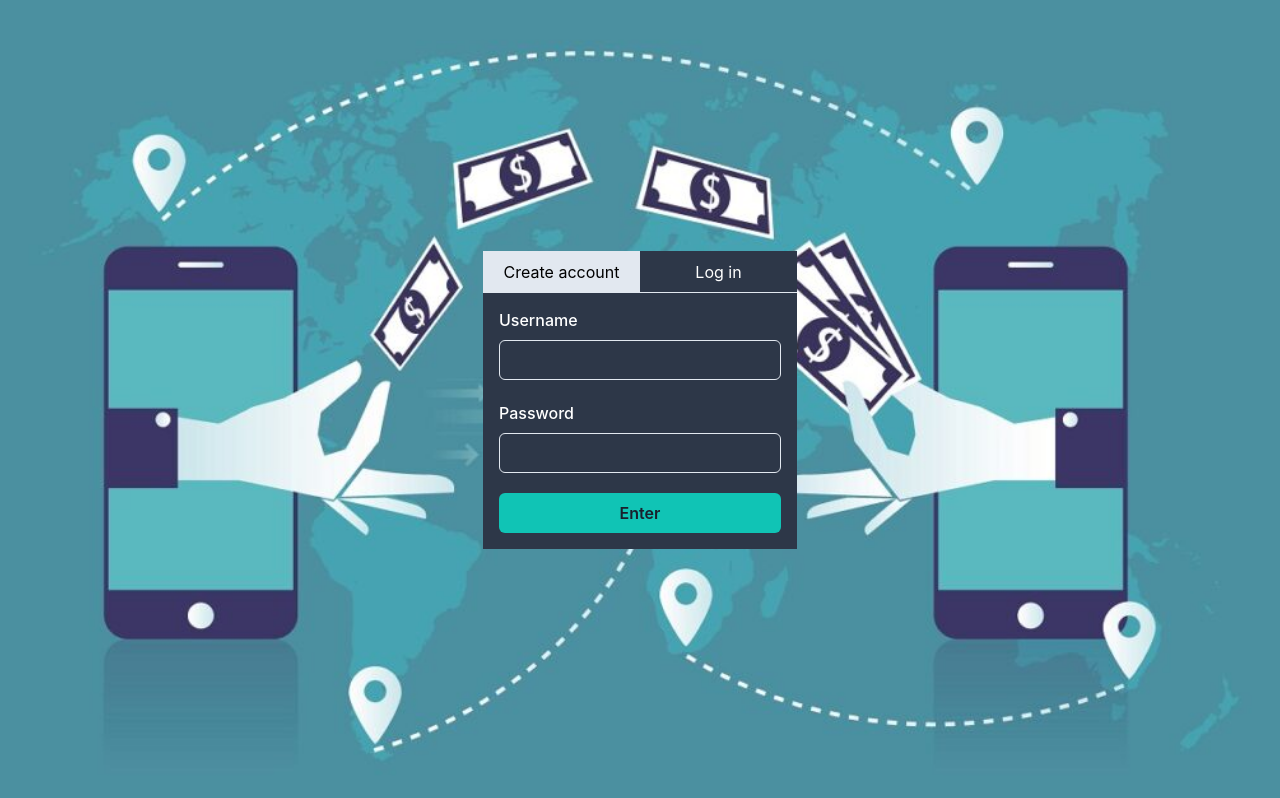
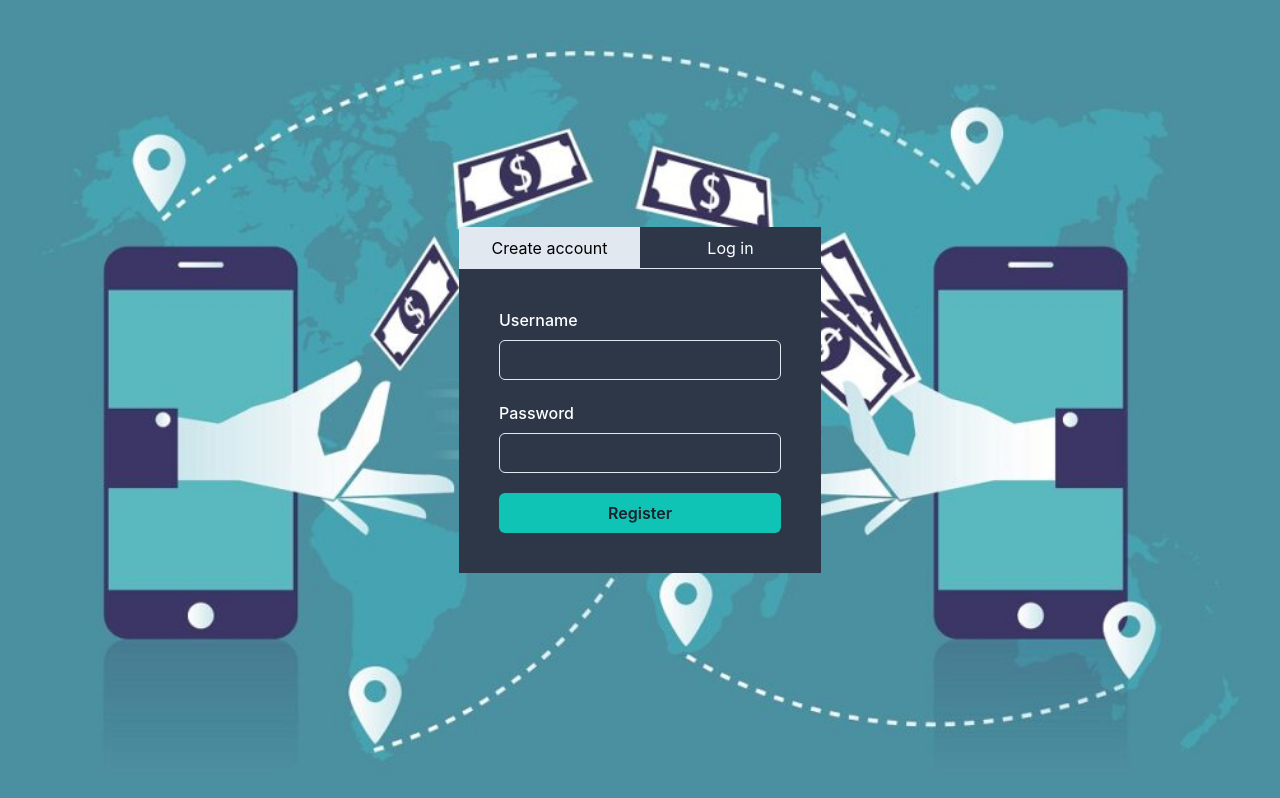
Before and after one commit to dashartt/transfer-money, a React (Vite) app in the folder frontend/: page /auth in a window 1280 px wide. Built offline with nearby package versions, Linux system fonts and the light colour scheme.

Commit message:
feat: :sparkles: add register and login logic
and handle message from backend

```diff
--- a/frontend/src/components/auth-form/AuthForm.tsx
+++ b/frontend/src/components/auth-form/AuthForm.tsx
@@ -1,30 +1,93 @@
-import { Button, FormControl, FormLabel, Input, VStack } from '@chakra-ui/react';
+import {
+  Button,
+  chakra,
+  FormControl,
+  FormLabel,
+  Input,
+  useToast,
+  VStack,
+} from '@chakra-ui/react';
+import { FormEventHandler, useContext, useRef } from 'react';
+import { useNavigate } from 'react-router-dom';
+
+import { AuthFormContext, AuthFormContextValue } from '../../contexts/AuthFormProvider';
+import { requestAuth } from '../../services/api';
+import toastConfig from '../../utils/toastConfig';
+import FormatMessageApi from '../messages/FormatMessageApi';
 
 type Props = {
-  type: string;
+  authType: string;
 };
 
-export default function AuthForm({ type }: Props) {
+export default function AuthForm({ authType }: Props) {
+  const navigate = useNavigate();
+  const { setTabIndex } = useContext(AuthFormContext) as AuthFormContextValue;
+  const toast = useToast();
+  const usernameRef = useRef<HTMLInputElement>(null);
+  const passwordRef = useRef<HTMLInputElement>(null);
+
+  const onSubmit: FormEventHandler = (event) => {
+    event.preventDefault();
+    requestAuth(
+      {
+        username: usernameRef.current?.value,
+        password: passwordRef.current?.value,
+      },
+      authType,
+    ).then((data) => {
+      if (data.includes('created')) {
+        setTabIndex(1);
+        toast({
+          ...toastConfig,
+          description: data,
+        });
+      } else if (data.includes('authenticated')) {
+        navigate('/');
+      } else {
+        toast({
+          ...toastConfig,
+          description: <FormatMessageApi messageList={data} />,
+        });
+      }
+    });
+  };
+
   return (
+    <chakra.form onSubmit={onSubmit} padding="1.5em">
       <VStack gap="1.3em">
         <FormControl>
           <FormLabel color="white">Username</FormLabel>
-        <Input _focus={{ borderColor: 'white ' }} color="white" type="text" />
+          <Input
+            autoComplete="off"
+            ref={usernameRef}
+            _focus={{ bg: '#e2e8f0', color: 'black' }}
+            name="username"
+            color="white"
+            type="text"
+          />
         </FormControl>
 
         <FormControl>
           <FormLabel color="white">Password</FormLabel>
-        <Input _focus={{ borderColor: 'white ' }} color="white" type="password" />
+          <Input
+            ref={passwordRef}
+            name="password"
+            _focus={{ bg: '#e2e8f0', color: 'black' }}
+            color="white"
+            type="password"
+          />
         </FormControl>
 
         <Button
-        _active={{ color: 'white' }}
-        _hover={{ color: 'white' }}
+          type="submit"
+          _active={{ bg: 'main.lightGreen' }}
+          _hover={{ bg: 'main.lightGreen' }}
           backgroundColor="main.green"
           width="full"
         >
-        {type == 'register' ? 'Register' : 'Enter'}
+          {authType == 'register' ? 'Register' : 'Enter'}
         </Button>
       </VStack>
+    </chakra.form>
   );
 }
```
Lines whose indentation alone changed are shown as unchanged.
